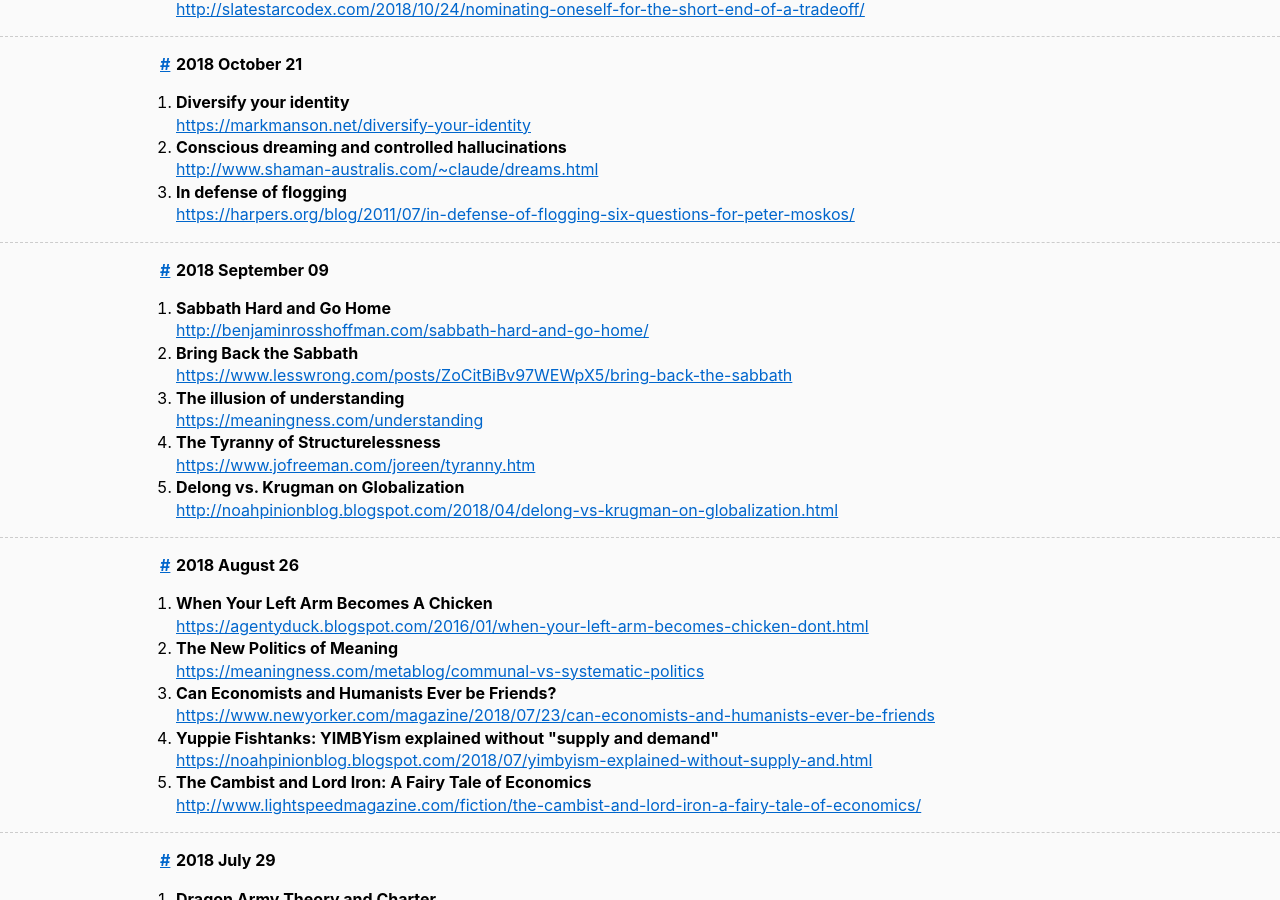
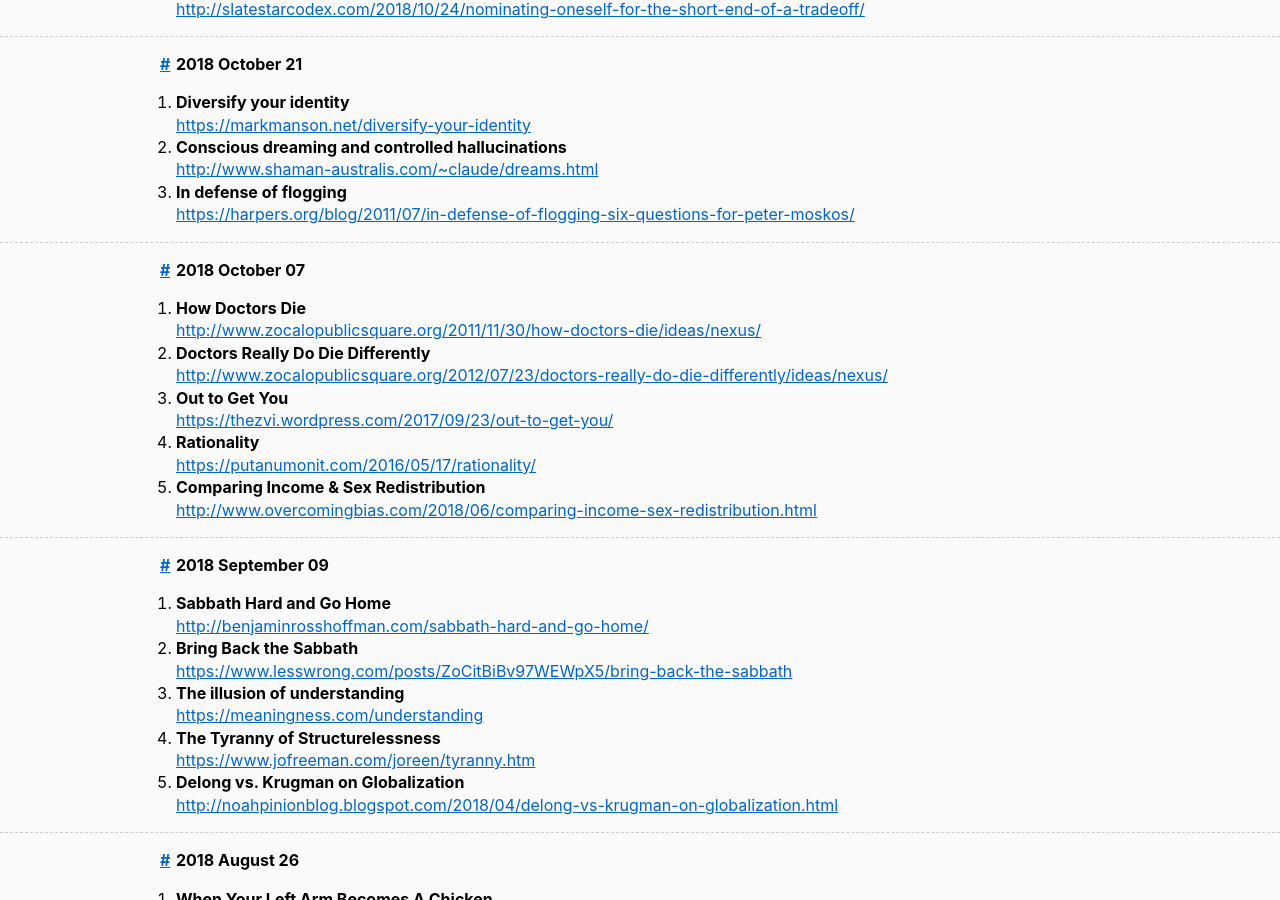
Before and after one commit to sackeyjason/london-rationalish-readings, a Jekyll site: the page built from index.html, in a window 1280 px wide and 900 px high, scrolled down 2264 px. Built offline with Jekyll 4.4.1, drawn with Linux system fonts in a browser that asks for light colours.

Commit message:
Add missing block.

```diff
--- a/_data/list.yaml
+++ b/_data/list.yaml
@@ -105,8 +105,19 @@ meetings:
     link: http://www.shaman-australis.com/~claude/dreams.html
   - title: In defense of flogging
     link: https://harpers.org/blog/2011/07/in-defense-of-flogging-six-questions-for-peter-moskos/
--
-  date: 9 September 2018
+- date: 7 October 2018
+  list:
+  - title: How Doctors Die
+    link: http://www.zocalopublicsquare.org/2011/11/30/how-doctors-die/ideas/nexus/
+  - title: Doctors Really Do Die Differently
+    link: http://www.zocalopublicsquare.org/2012/07/23/doctors-really-do-die-differently/ideas/nexus/
+  - title: Out to Get You
+    link: https://thezvi.wordpress.com/2017/09/23/out-to-get-you/
+  - title: Rationality
+    link: https://putanumonit.com/2016/05/17/rationality/
+  - title: Comparing Income & Sex Redistribution
+    link: http://www.overcomingbias.com/2018/06/comparing-income-sex-redistribution.html
+- date: 9 September 2018
   list:
   - title: Sabbath Hard and Go Home
     link: http://benjaminrosshoffman.com/sabbath-hard-and-go-home/
```
